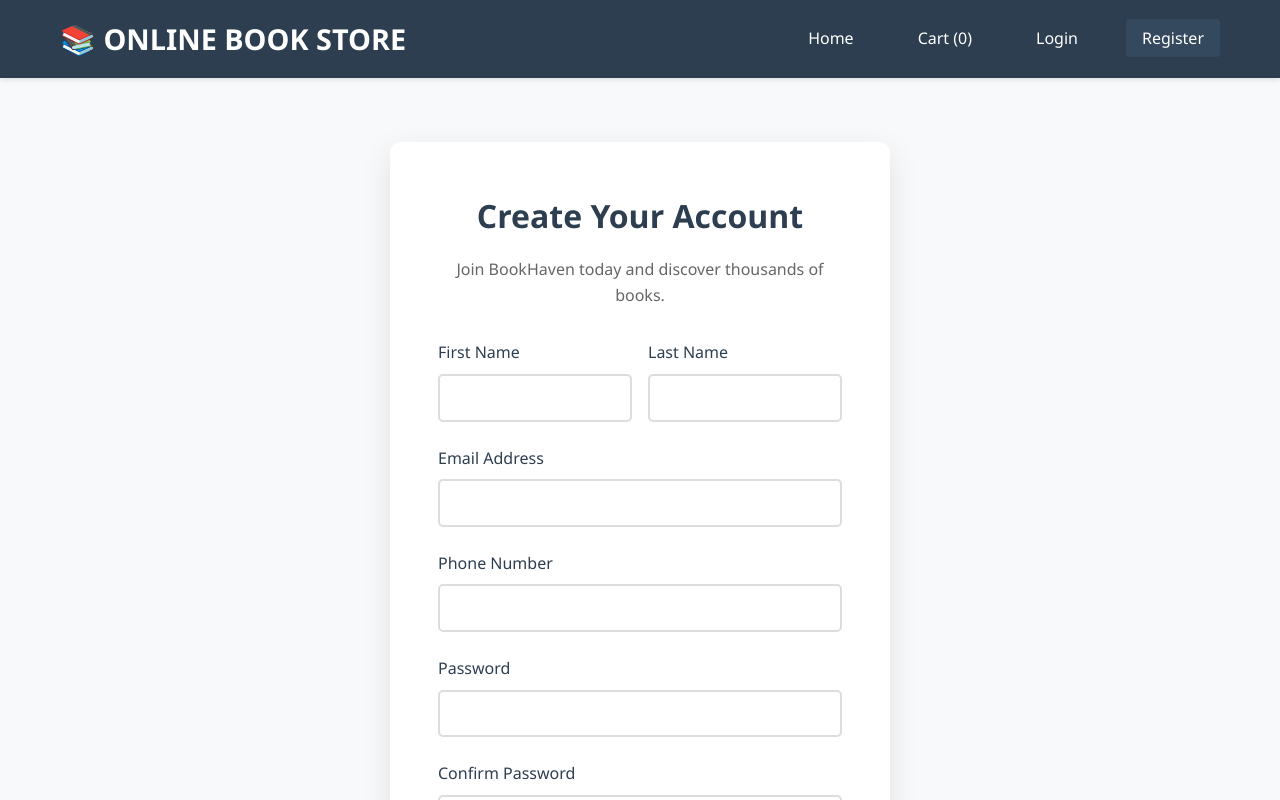
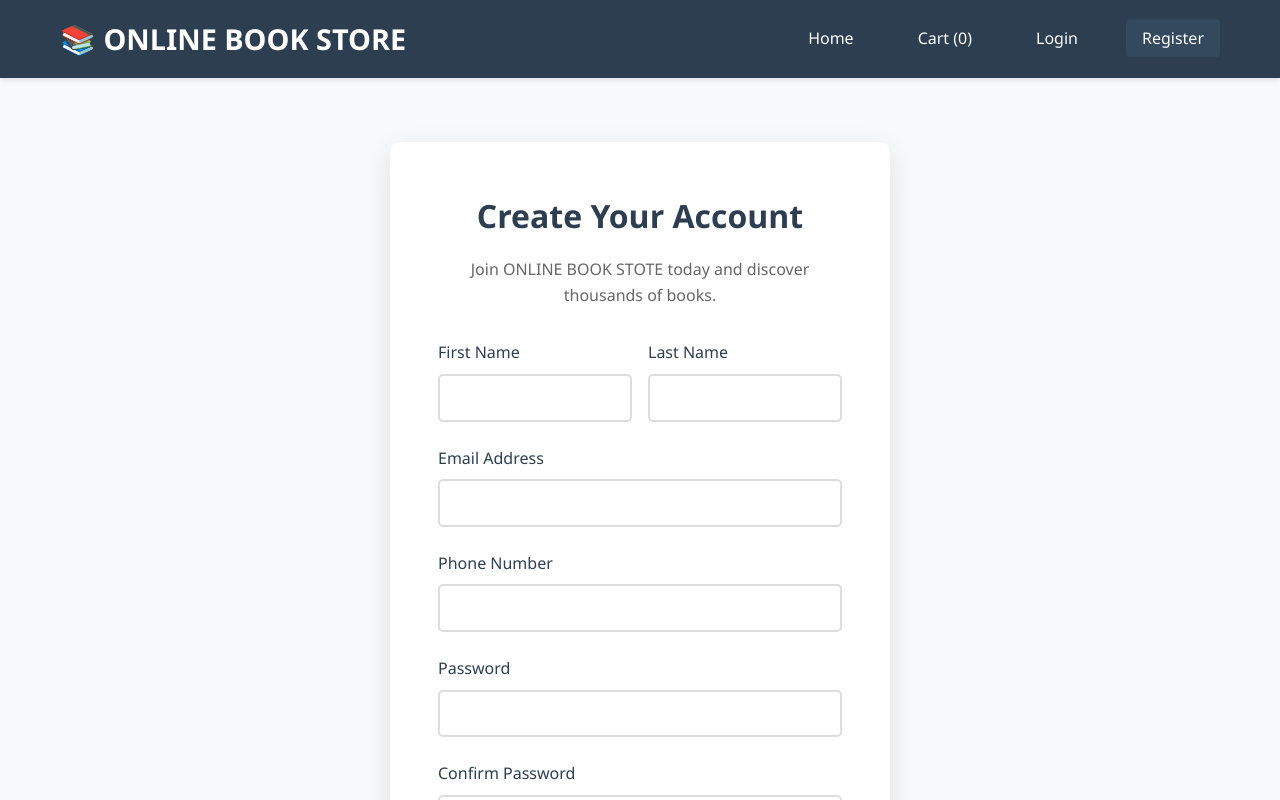
Before and after one commit to KiranDoppani/bookstore2, a plain HTML site: page registration.html in a window 1280 px wide. Shown: the top 800 px of the page. Drawn offline with Linux system fonts and the light colour scheme.

Commit message:
registration.html

```diff
--- a/registration.html
+++ b/registration.html
@@ -3,7 +3,7 @@
 <head>
     <meta charset="UTF-8">
     <meta name="viewport" content="width=device-width, initial-scale=1.0">
-    <title>Register - BookHaven</title>
+    <title>Register - ONLINE BOOK STORE</title>
     <link rel="stylesheet" href="styles.css">
 </head>
 <body>
@@ -29,7 +29,7 @@
                 <div class="auth-container">
                     <div class="auth-card">
                         <h2>Create Your Account</h2>
-                        <p>Join BookHaven today and discover thousands of books.</p>
+                        <p>Join ONLINE BOOK STOTE  today and discover thousands of books.</p>
 
                         <form class="auth-form">
                             <div class="form-row">
```
